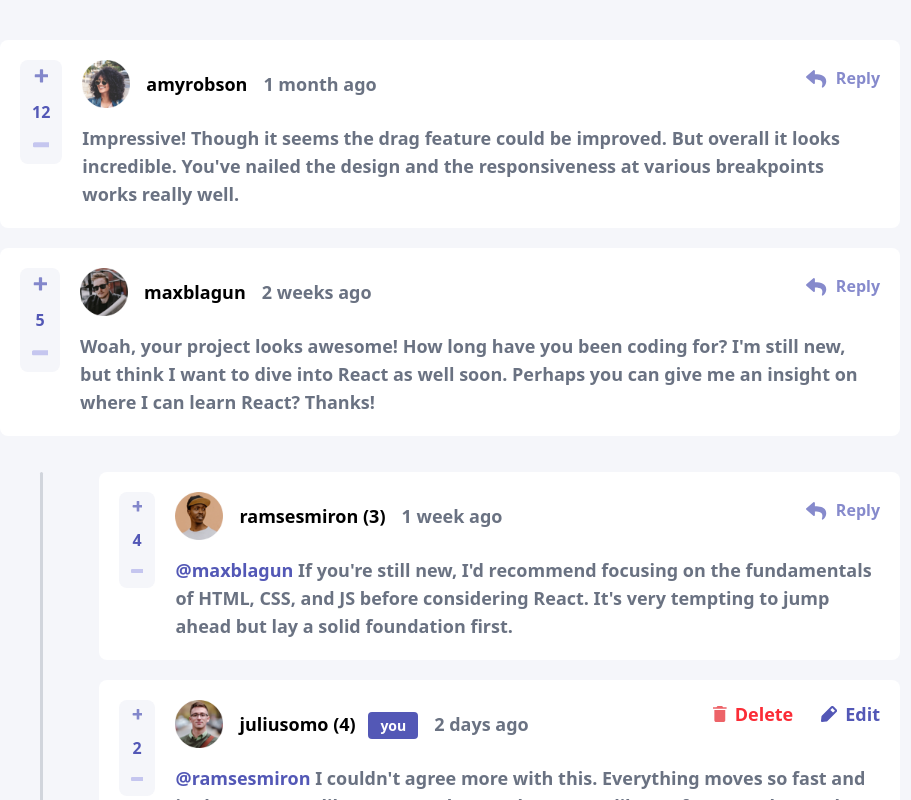
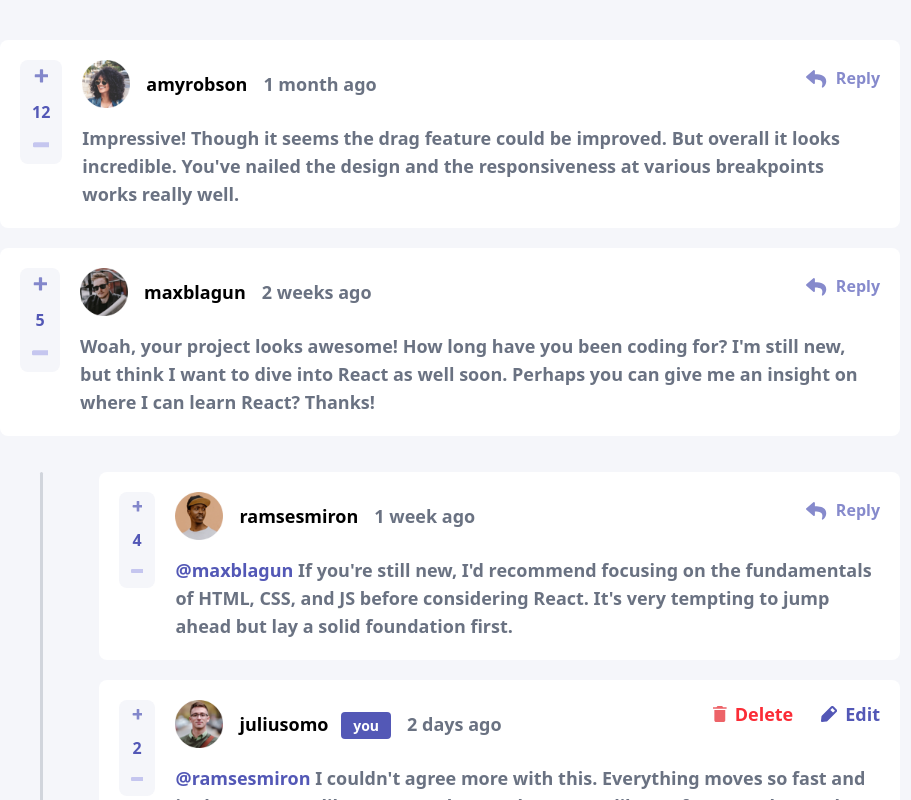
Before and after one commit to oscar-2000/challenge-6-comments, a React (Vite) app: page / in a window 1280 px wide. Shown: the top 800 px of the page, without its empty margins (190-1101 px from the left). Built offline with nearby package versions, Linux system fonts and the light colour scheme.

Commit message:
Remove id name reply

```diff
--- a/src/components/CardReply.jsx
+++ b/src/components/CardReply.jsx
@@ -51,7 +51,7 @@ export default function CardReply({id, score, content, date, image, username, id
                 <div className="flex flex-row flex-wrap items-start">
                     <div className="flex w-full order-1 flex-1/2 flex-row gap-4 items-center flex-wrap">
                         <img src={image} alt={username} className="h-12 w-auto" />
-                        <p className="text-black font-semibold text-lg">{username} ({id}) {isUserCurrent ? <span className="bg-morado py-1 px-3 rounded-sm text-white text-sm ms-2">you</span> : ''}</p>
+                        <p className="text-black font-semibold text-lg">{username} {isUserCurrent ? <span className="bg-morado py-1 px-3 rounded-sm text-white text-sm ms-2">you</span> : ''}</p>
                         <p className="text-gray-500 font-semibold text-lg">{date}</p>
                     </div>
                     {isUserCurrent ? (
```
